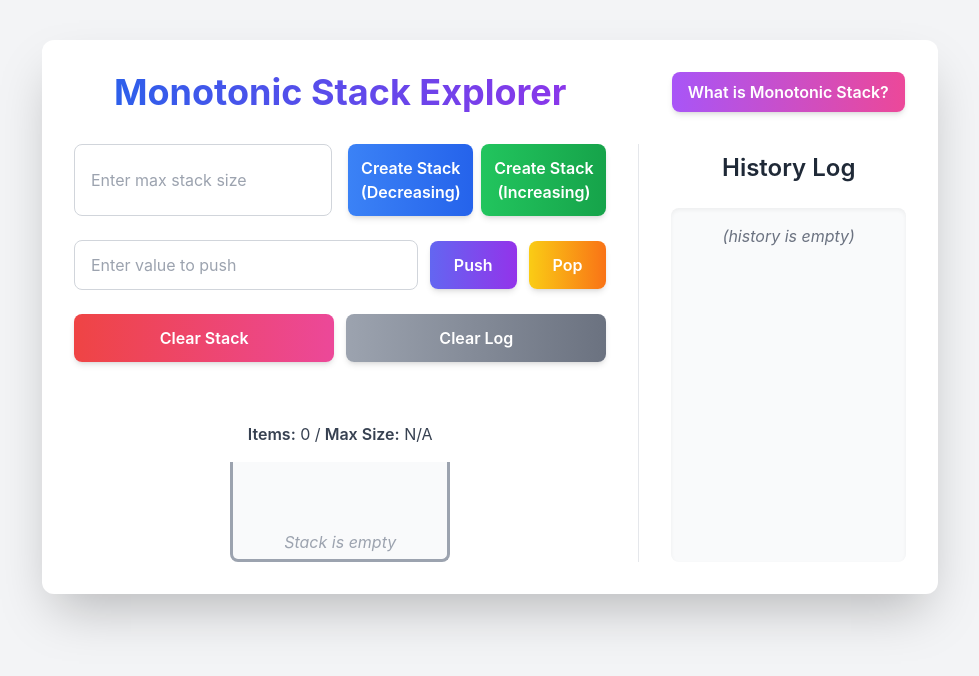
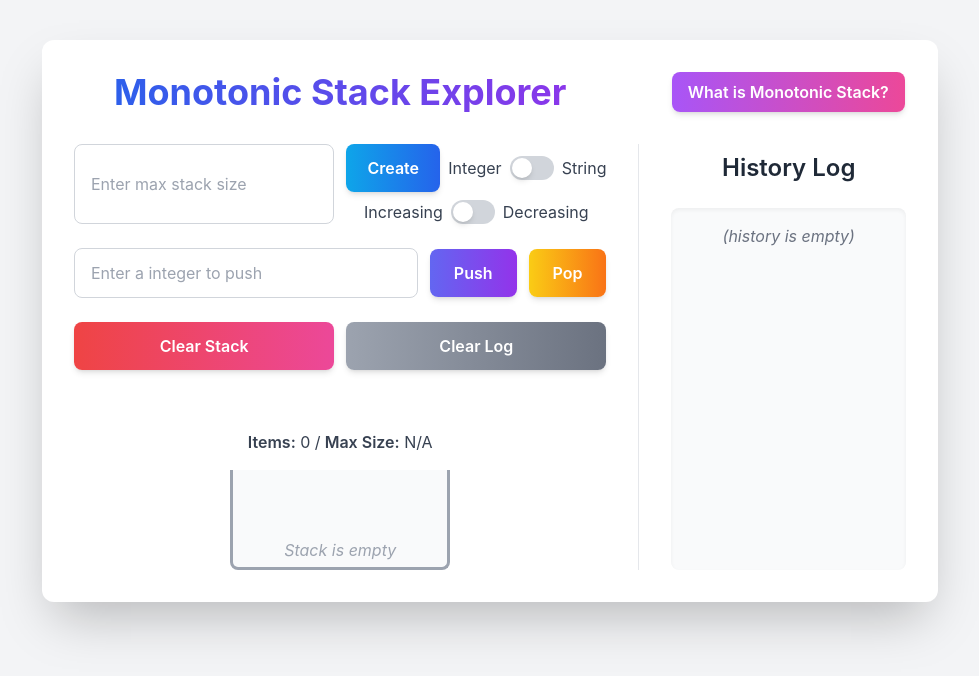
Before and after one commit to illumeow/DSA_software_engineering, a React (Create React App) app in the folder frontend/: page / in a window 1280 px wide. Shown: the top 676 px of the page, without its empty margins (150-1129 px from the left). Built offline with nearby package versions, Linux system fonts and the light colour scheme.

Commit message:
at toggle and data cleansing

```diff
--- a/frontend/src/StackApp.jsx
+++ b/frontend/src/StackApp.jsx
@@ -6,8 +6,11 @@ function App() {
   const [newItem, setNewItem] = useState('');
   const [message, setMessage] = useState('');
   const [maxSize, setMaxSize] = useState('');
+  const [cmpMethod, setCmpMethod] = useState(1);
+  const [elementType, setElementType] = useState('int');
   const [history, setHistory] = useState([]);
   const [currentMaxSize, setCurrentMaxSize] = useState('');
+  const [currentElementType, setCurrentElementType] = useState('int');
   const [showIntro, setShowIntro] = useState(false);
 
   const animationItemIdCounter = useRef(0);
@@ -85,29 +88,34 @@ function App() {
   };
 
   // Create Stack function
-  const createStack = async (method) => {
+  const createStack = async () => {
     try {
       if (!maxSize || maxSize === '') {
         setMessage('Please enter a max stack size.');
         return;
       }
-      const payload = { value: method.toString(), maxsize: parseInt(maxSize, 10) };
+      const payload = { method: parseInt(cmpMethod, 10), maxSize: parseInt(maxSize, 10), elementType: elementType };
       const response = await axios.post('http://127.0.0.1:8000/stack/create', payload);
       setStack(mapBackendStack(response.data.stack));
       setMessage(response.data.message);
       setHistory(response.data.history || []);
       setCurrentMaxSize(maxSize);
+      setCurrentElementType(elementType);
       setMaxSize('');
     } catch (error) {
       console.error('Error creating stack:', error);
-      setMessage('Failed to create stack.');
+      setMessage('Failed to create stack');
     }
   };
 
   // Push item to stack
   const pushItem = async () => {
+    if (currentMaxSize === '') {
+      setMessage('Please create a stack first');
+      return;
+    }
     if (!newItem) {
-      setMessage('Please enter a number');
+      setMessage('Please enter a ' + (currentElementType === 'string' ? 'string' : 'integer'));
       return;
     }
     try {
@@ -191,6 +199,10 @@ function App() {
 
   // Pop item from stack
   const popItem = async () => {
+    if (currentMaxSize === '') {
+      setMessage('Please create a stack first');
+      return;
+    }
     if (stack.length === 0) {
       setMessage("Stack is empty.");
       return;
@@ -328,6 +340,14 @@ function App() {
     );
   };
 
+  const changeElementType = (e) => {
+    setElementType(e.target.checked ? 'string' : 'int');
+  };
+
+  const changeCmpMethod = (e) => {
+    setCmpMethod(e.target.checked ? 0 : 1);
+  };
+
   return (
     <div className="min-h-screen bg-gray-100 flex flex-col items-center py-10 px-4">
       <div className="bg-white shadow-2xl rounded-xl p-8 w-full max-w-4xl">
@@ -353,7 +373,7 @@ function App() {
         <div className="flex flex-col lg:flex-row gap-8">
           {/* Controls and Stack Visualization Column */}
           <div className="flex-grow lg:w-2/3">
-            <div className="grid grid-cols-1 md:grid-cols-2 gap-4 mb-6">
+            <div className="grid grid-cols-1 md:grid-cols-2 gap-3 mb-6">
               <input
                 type="number"
                 value={maxSize}
@@ -361,19 +381,33 @@ function App() {
                 placeholder="Enter max stack size"
                 className="w-full px-4 py-3 border border-gray-300 rounded-lg focus:outline-none focus:ring-2 focus:ring-blue-500 transition-shadow"
               />
-              <div className="flex gap-2">
-                <button
-                  onClick={() => createStack(0)}
-                  className="flex-1 bg-gradient-to-r from-blue-500 to-blue-600 hover:from-blue-600 hover:to-blue-700 text-white font-semibold py-3 rounded-lg shadow-md hover:shadow-lg transition-all transform hover:scale-105"
-                >
-                  Create Stack (Decreasing)
-                </button>
-                <button
-                  onClick={() => createStack(1)}
-                  className="flex-1 bg-gradient-to-r from-green-500 to-green-600 hover:from-green-600 hover:to-green-700 text-white font-semibold py-3 rounded-lg shadow-md hover:shadow-lg transition-all transform hover:scale-105"
-                >
-                  Create Stack (Increasing)
-                </button>
+              <div className="flex flex-col gap-2">
+                <div className="flex-1 flex flex-row gap-2">
+                  <button
+                    onClick={createStack}
+                    className="flex-1 bg-gradient-to-r from-sky-500 to-blue-600 hover:from-sky-600 hover:to-blue-700 text-white font-semibold p-3 rounded-lg shadow-md hover:shadow-lg transition-all transform hover:scale-105"
+                  >
+                    Create
+                  </button>
+                  <div className="flex-1 flex items-center justify-center space-x-2">
+                    <span className="text-gray-700">Integer</span>
+                    <label className="relative inline-flex items-center cursor-pointer">
+                      <input type="checkbox" className="sr-only peer" checked={elementType === 'string'} onChange={changeElementType} />
+                      <div className="w-11 h-6 bg-gray-300 rounded-full peer peer-checked:bg-blue-600 transition-colors"></div>
+                      <div className="absolute left-0.5 top-0.5 w-5 h-5 bg-white rounded-full shadow-md transform transition-transform peer-checked:translate-x-full"></div>
+                    </label>
+                    <span className="text-gray-700">String</span>
+                  </div>
+                </div>
+                <div className="flex-1 flex items-center justify-center space-x-2">
+                  <span className="text-gray-700">Increasing</span>
+                  <label className="relative inline-flex items-center cursor-pointer">
+                    <input type="checkbox" className="sr-only peer" checked={cmpMethod === 0} onChange={changeCmpMethod} />
+                    <div className="w-11 h-6 bg-gray-300 rounded-full peer peer-checked:bg-blue-600 transition-colors"></div>
+                    <div className="absolute left-0.5 top-0.5 w-5 h-5 bg-white rounded-full shadow-md transform transition-transform peer-checked:translate-x-full"></div>
+                  </label>
+                  <span className="text-gray-700">Decreasing</span>
+                </div>
               </div>
             </div>
 
@@ -382,7 +416,7 @@ function App() {
                 type="text"
                 value={newItem}
                 onChange={(e) => setNewItem(e.target.value)}
-                placeholder="Enter value to push"
+                placeholder={`Enter a ${currentElementType === 'string' ? 'string' : 'integer'} to push`}
                 className="flex-grow px-4 py-3 border border-gray-300 rounded-lg focus:outline-none focus:ring-2 focus:ring-indigo-500 transition-shadow"
               />
               <button
@@ -472,7 +506,7 @@ function App() {
           {/* History Log Column */}
           <div className="lg:w-1/3 lg:border-l lg:pl-8 border-gray-200">
             <h2 className="text-2xl font-semibold mb-4 text-gray-800 sticky top-0 bg-white py-2">History Log</h2>
-            <ul style={{ height: `${stack.length > 1 ? `calc(${188 + 8 * stack.length}px + ${(19 + stack.length * 12) * 0.25}rem)` : 'calc(278px + 4.75rem)'}` }} className="bg-gray-50 rounded-lg p-4 space-y-2 overflow-y-auto shadow-inner">
+            <ul style={{ height: `${stack.length > 1 ? `calc(${196 + 8 * stack.length}px + ${(19 + stack.length * 12) * 0.25}rem)` : 'calc(286px + 4.75rem)'}` }} className="bg-gray-50 rounded-lg p-4 space-y-2 overflow-y-auto shadow-inner">
               {displayhis_log()}
             </ul>
           </div>
```
Also changed, not shown: 1 other file (tests, documents, lock files or other folders).
